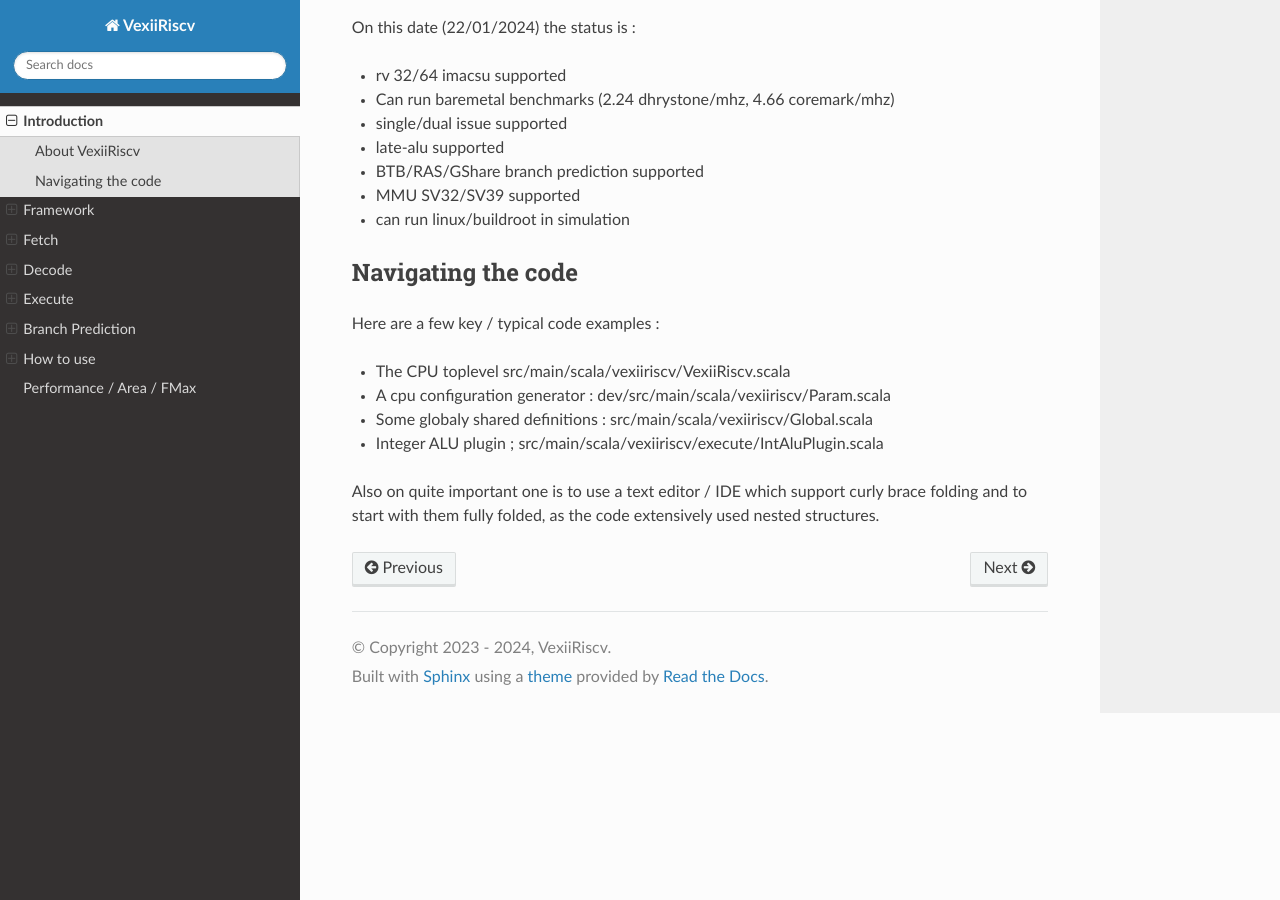
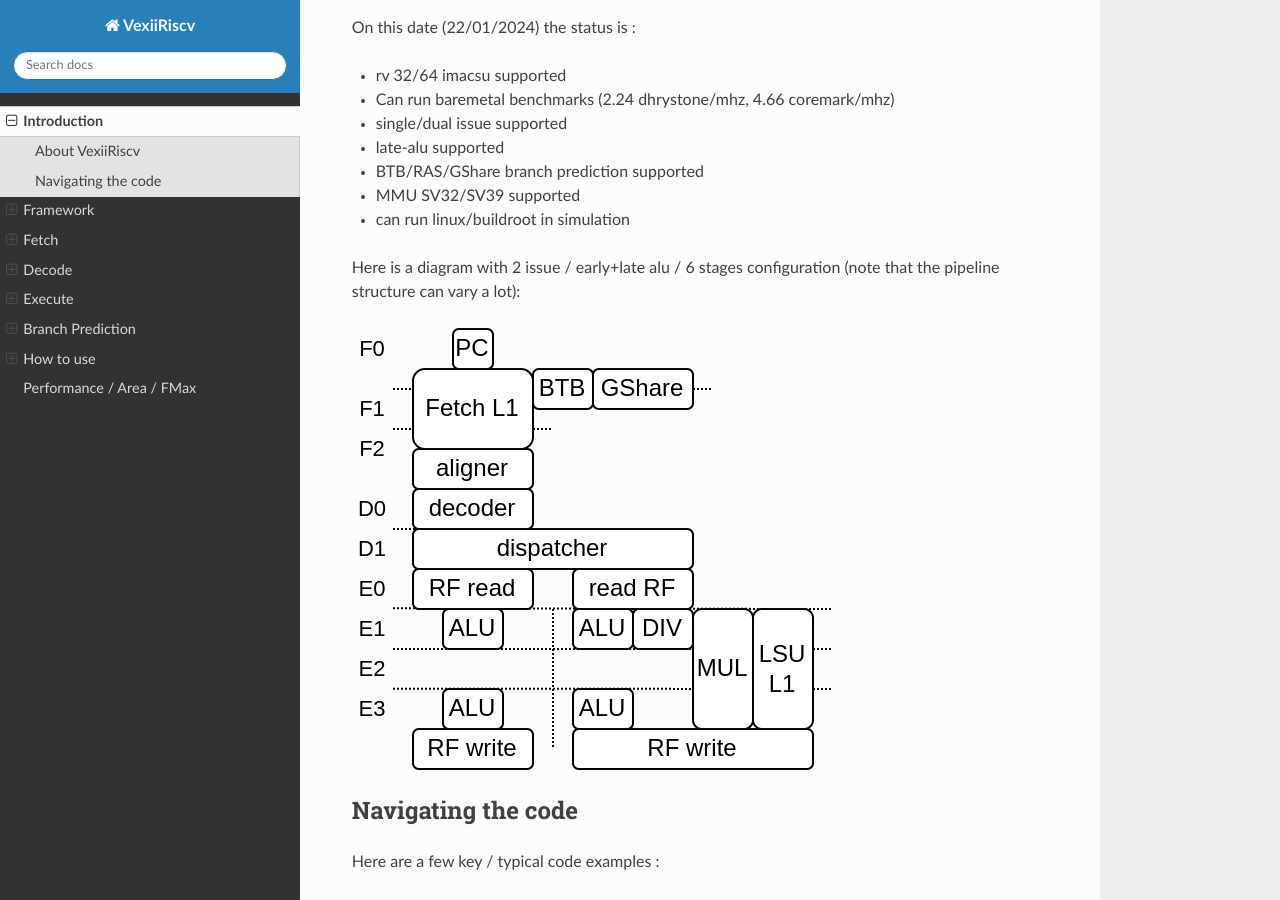
Before and after one commit to SpinalHDL/VexiiRiscv-RTD, a Sphinx documentation site: the page built from source/VexiiRiscv/Introduction/index.rst, in a window 1280 px wide and 900 px high, scrolled down 464 px. Built offline with Sphinx 7.4.7 and the Read the Docs theme 2.0.0, drawn with Linux system fonts in a browser that asks for light colours.

Commit message:
Add architecture diagram

```diff
--- a/source/VexiiRiscv/Introduction/index.rst
+++ b/source/VexiiRiscv/Introduction/index.rst
@@ -26,6 +26,10 @@
 - MMU SV32/SV39 supported
 - can run linux/buildroot in simulation
 
+Here is a diagram with 2 issue / early+late alu / 6 stages configuration (note that the pipeline structure can vary a lot):
+
+.. image:: /asset/picture/architecture_all_1.png
+
 Navigating the code
 ----------------------------------
 
```
Also changed, not shown: source/asset/picture/architecture_all_1.png (added), 1 other file.
